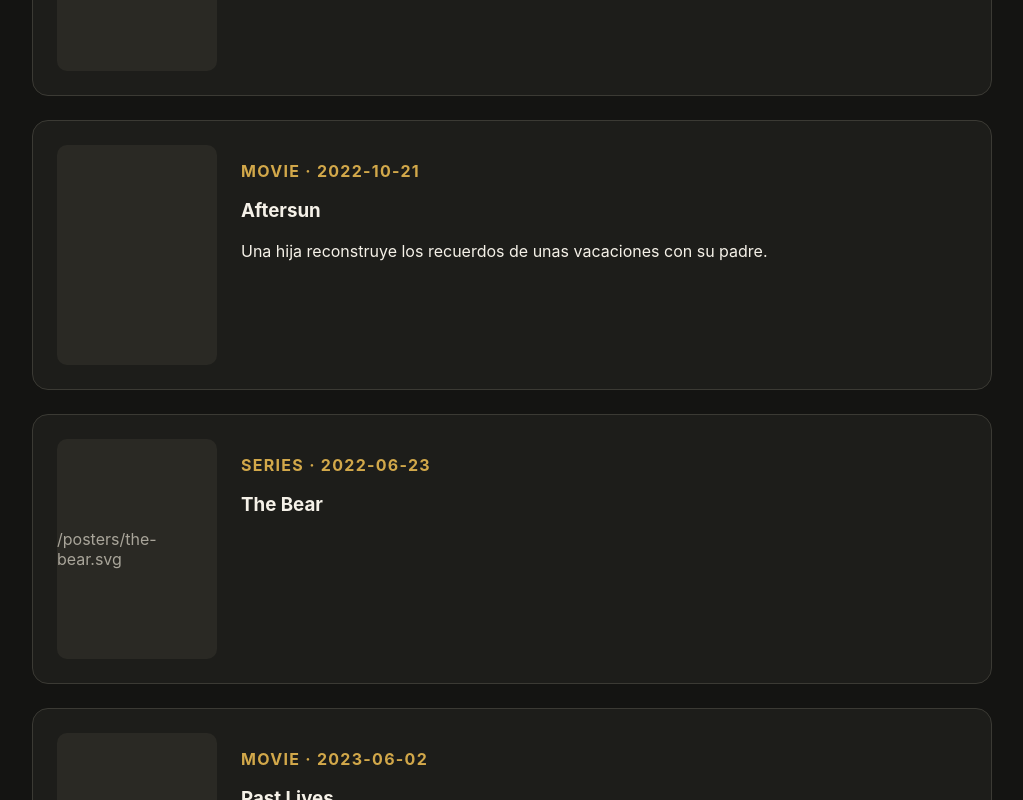
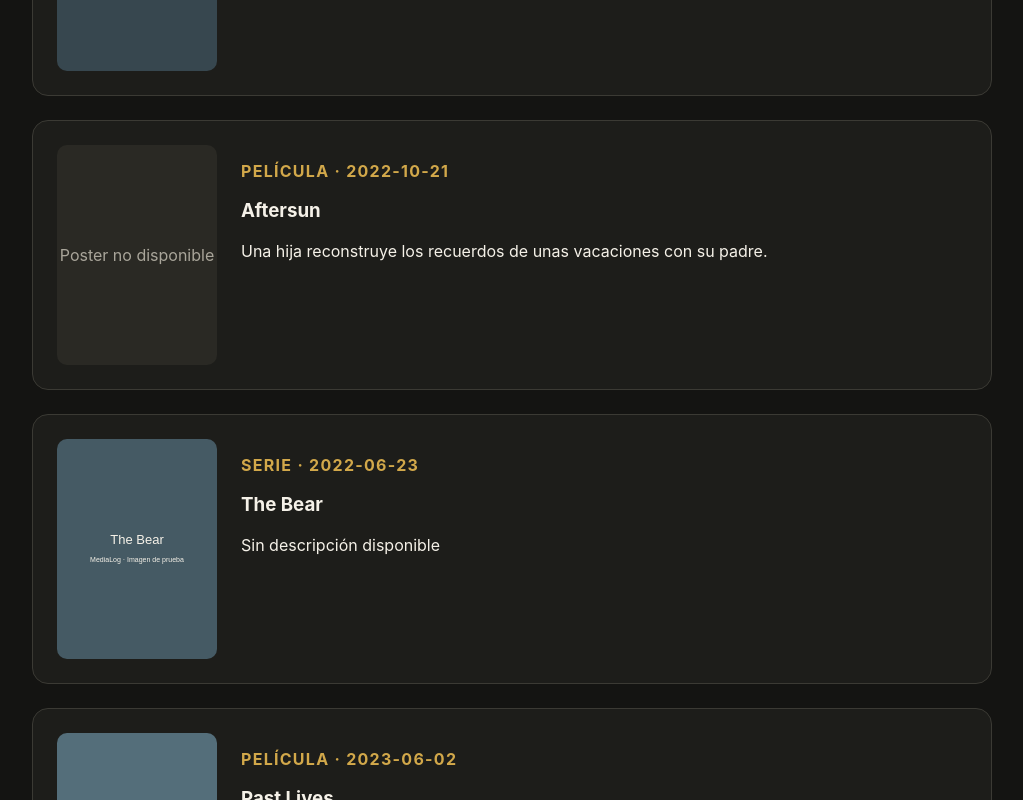
Before and after one commit to crisago11/MediaLog-Bootcamp, a React (Vite) app: page / in a window 1280 px wide. Shown: the part 820-1620 px from the top of the page, without its empty margins (128-1151 px from the left). Built offline with nearby package versions, Linux system fonts and the light colour scheme.

Commit message:
feat(session-02): representar tipos y ausencias del fixture

```diff
--- a/src/components/media-card.tsx
+++ b/src/components/media-card.tsx
@@ -6,14 +6,26 @@ type MediaCardProps = {
 
 export function MediaCard(props: MediaCardProps) {
   const { data } = props
+  const mediaTypeLabel = data.mediaType === 'movie' ? 'Película' : 'Serie'
 
   return (
     <article className="media-card">
-      <div className="media-card__poster">{data.posterUrl}</div>
+      {data.posterUrl ? (
+        <img
+          className="media-card__poster-image"
+          src={data.posterUrl}
+          alt={`Poster de ${data.title}`}
+        />
+      ) : (
+        <div className="media-card__poster">Poster no disponible</div>
+      )}
+
       <div>
-        <p className="media-card__meta">{data.mediaType} · {data.releaseDate}</p>
+        <p className="media-card__meta">
+          {mediaTypeLabel} · {data.releaseDate}
+        </p>
         <h3>{data.title}</h3>
-        <p>{data.description}</p>
+        <p>{data.description ?? 'Sin descripción disponible'}</p>
       </div>
     </article>
   )
--- a/src/index.css
+++ b/src/index.css
@@ -67,3 +67,9 @@ body {
   display: grid;
   gap: 24px;
 }
+.media-card__poster-image {
+  width: 100%;
+  height: 220px;
+  border-radius: 10px;
+  object-fit: cover;
+}
```
Also changed, not shown: 1 other file (tests, documents, lock files or other folders).
